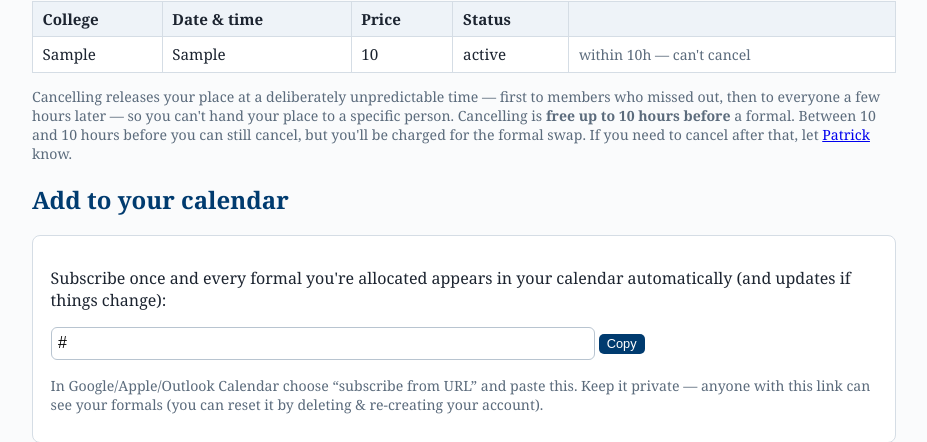
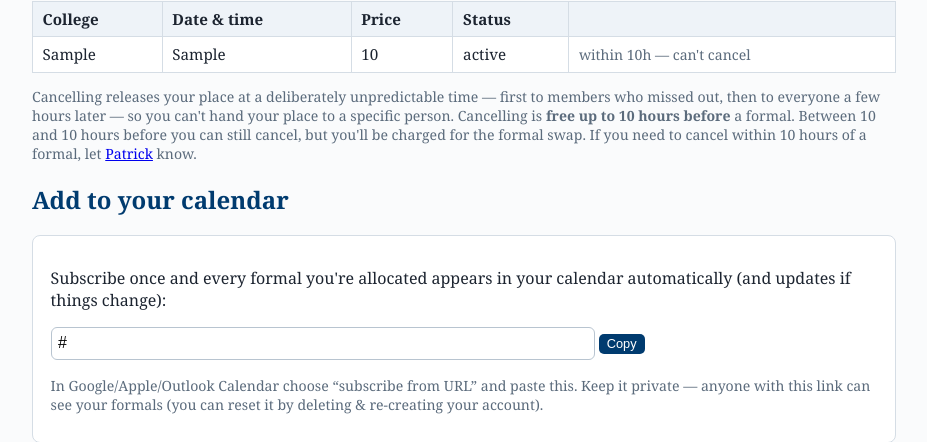
Before and after one commit to Patrick-Gibbs/pembroke-formal-swaps, a Flask app: template swaps/templates/me.html in a window 1280 px wide. Shown: the part 299-741 px from the top of the page, without its empty margins (176-1103 px from the left). Run offline with Flask 3, Linux system fonts and the light colour scheme; data comes from the database, SQL or seed files in the repository; the template is opened without the code that fills it: most values are stand-ins (such as "Sample title", 1, 10 or a date in 2020); parts of the project's set-up code (start-up, migrations or seed data) failed here and were passed over.

Commit message:
My formals: spell out 'within 12 hours' in late-cancellation note

```diff
--- a/swaps/templates/me.html
+++ b/swaps/templates/me.html
@@ -45,7 +45,8 @@ time — first to members who missed out, then to everyone a few hours later —
 you can't hand your place to a specific person. Cancelling is <b>free up to
 {{ charge_h }} hours before</b> a formal. Between {{ charge_h }} and {{ cutoff_h }}
 hours before you can still cancel, but you'll be charged for the formal swap.
-If you need to cancel after that, let <a href="/officer">Patrick</a> know.</p>
+If you need to cancel within {{ cutoff_h }} hours of a formal, let
+<a href="/officer">Patrick</a> know.</p>
 {% endif %}
 <h2>Add to your calendar</h2>
 <div class="card">
```
